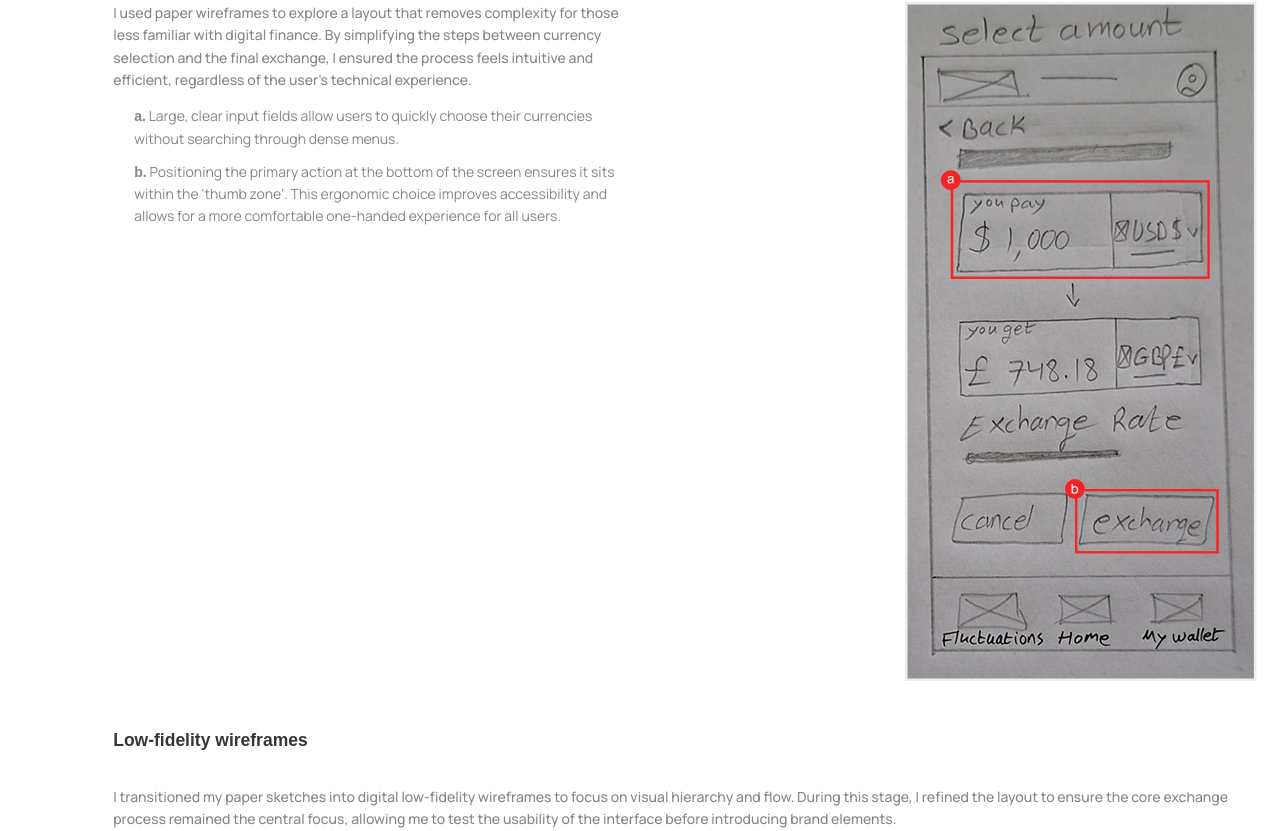
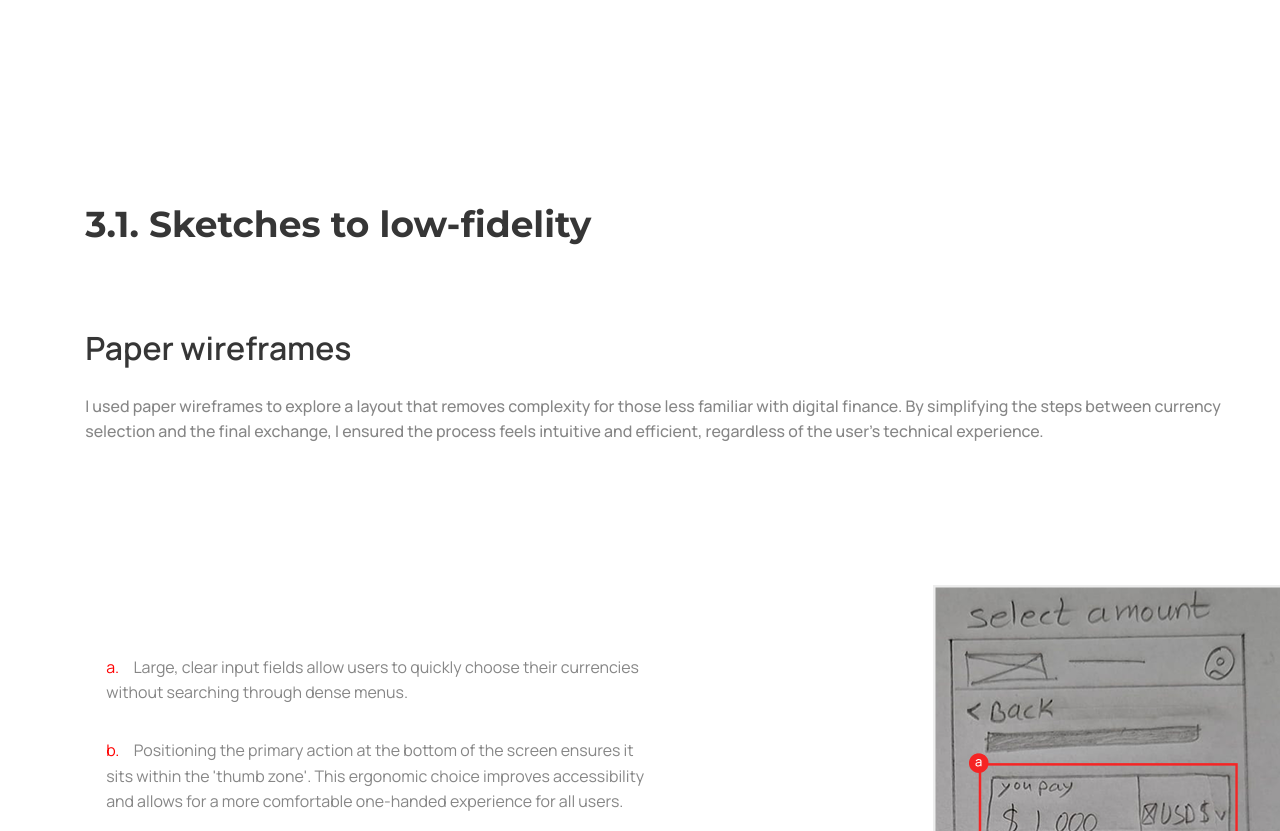
Before and after one commit to mikaridley/Eldan-Ridley-s-Portfolio, a React (Vite) app: page / in a window 1280 px wide. Shown: the part 9389-10220 px from the top of the page. Built offline with nearby package versions, Linux system fonts and the light colour scheme; a web font is replaced by a local one.

Commit message:
style part of design

```diff
--- a/src/assets/styles/pages/HomePage.css
+++ b/src/assets/styles/pages/HomePage.css
@@ -342,66 +342,50 @@
         display: grid;
         grid-template-columns: minmax(0, 1fr) minmax(0, 1.1fr);
         grid-template-rows: auto auto auto;
-        gap: 0 4rem;
-        row-gap: 1rem;
         align-items: start;
-        padding-inline: 2rem;
         padding-block: 3rem 5rem;
         max-width: 1200px;
         margin-inline: auto;
 
         .design-wireframes-heading {
             grid-column: 1 / -1;
-            font-size: clamp(1.5rem, 3vw, 2rem);
-            font-weight: 700;
             color: var(--dark-grey);
-            margin: 0 0 0.25rem 0;
+            margin: 22rem 0 5.7rem 0;
         }
 
         .design-wireframes-subtitle {
             grid-column: 1 / -1;
-            font-size: 1.25rem;
-            font-weight: 700;
             color: var(--dark-grey);
-            margin: 0 0 1.5rem 0;
+            margin: 0 0 1.7rem 0;
         }
 
-        .design-wireframes-subtitle--block {
-            grid-column: 1 / -1;
-            margin-block-start: 2.5rem;
+        .design-wireframes-p {
+                grid-column:1/3;
+                color: var(--main-txt);
+                font-size: 1.14rem;
+                line-height: 1.6;
+                margin: 0 0 10rem 0;
         }
 
-        .design-wireframes-text {
-            grid-column: 1;
-            grid-row: 3;
-
-            .design-wireframes-p {
-                color: var(--main-txt);
-                font-size: 1rem;
-                line-height: 1.6;
-                margin: 0 0 1rem 0;
-            }
-
-            .design-wireframes-notes {
-                margin: 0;
+        .design-wireframes-notes {
+                margin-block-start:5rem;
                 padding-left: 1.5rem;
                 color: var(--main-txt);
-                font-size: 1rem;
+                font-size: 1.14rem;
                 line-height: 1.6;
 
                 li {
-                    margin-block-end: 0.75rem;
-
-                    &:last-child {
-                        margin-block-end: 0;
+                    margin-bottom:2.3rem;
+                    & span{
+                        color:red;
+                        margin-right:0.8rem;
                     }
                 }
-            }
         }
 
         .design-wireframes-fig {
             grid-column: 2;
-            grid-row: 3;
+            grid-row: 4;
             display: flex;
             justify-content: flex-end;
             align-items: start;
@@ -410,28 +394,33 @@
                 display: block;
                 max-width: 100%;
                 height: auto;
+                margin-block-end:32rem;
             }
+        }
+
+        .design-wireframes-subtitle--block {
+            grid-column: 1 / -1;
+            margin-block-end:1.7rem;
         }
 
         .design-wireframes-lofi-p {
             grid-column: 1 / -1;
             color: var(--main-txt);
-            font-size: 1rem;
+            font-size: 1.14rem;
             line-height: 1.6;
-            margin: 0 0 1.5rem 0;
+            margin: 0 0 9.6rem 0;
+            max-width: 75rem;
         }
 
         .design-wireframes-carousel {
             grid-column: 1 / -1;
             width: 100vw;
             margin-left: calc(50% - 50vw);
-            margin-block-end: 1rem;
-            overflow-x: clip;
+            margin-block-end: 22rem;
             background-color: var(--light-bg);
 
             .imgs-carousel {
                 width: 100%;
-                max-width: none;
                 height: 400px;
                 --imgs-carousel-slide-height: 400px;
             }
--- a/src/pages/HomePage.jsx
+++ b/src/pages/HomePage.jsx
@@ -237,15 +237,13 @@ export function HomePage() {
       <section className="design-wireframes" aria-labelledby="design-wireframes-heading">
         <h3 id="design-wireframes-heading" className="design-wireframes-heading">3.1. Sketches to low-fidelity</h3>
         <h4 className="design-wireframes-subtitle">Paper wireframes</h4>
-        <div className="design-wireframes-text">
           <p className="design-wireframes-p">
             I used paper wireframes to explore a layout that removes complexity for those less familiar with digital finance. By simplifying the steps between currency selection and the final exchange, I ensured the process feels intuitive and efficient, regardless of the user&apos;s technical experience.
           </p>
           <ul className="design-wireframes-notes">
-            <li><strong>a.</strong> Large, clear input fields allow users to quickly choose their currencies without searching through dense menus.</li>
-            <li><strong>b.</strong> Positioning the primary action at the bottom of the screen ensures it sits within the &apos;thumb zone&apos;. This ergonomic choice improves accessibility and allows for a more comfortable one-handed experience for all users.</li>
+            <li><span>a.</span> Large, clear input fields allow users to quickly choose their currencies without searching through dense menus.</li>
+            <li><span>b.</span> Positioning the primary action at the bottom of the screen ensures it sits within the &apos;thumb zone&apos;. This ergonomic choice improves accessibility and allows for a more comfortable one-handed experience for all users.</li>
           </ul>
-        </div>
         {PAPER_WIREFRAME_IMG && (
           <div className="design-wireframes-fig">
             <img src={PAPER_WIREFRAME_IMG} alt="Paper wireframe - select amount screen for currency exchange" className="design-wireframes-img" />
@@ -258,7 +256,7 @@ export function HomePage() {
         </p>
         <div className="design-wireframes-carousel">
           {LOW_WIREFRAMES_CAROUSEL_IMAGES.length > 0 ? (
-            <ImgsCarousel images={LOW_WIREFRAMES_CAROUSEL_IMAGES} />
+            <ImgsCarousel images={LOW_WIREFRAMES_CAROUSEL_IMAGES} gap={15} />
           ) : (
             <p className="design-wireframes-carousel-placeholder">
               Add wireframe images to <code>src/assets/imgs/quantex/stepper/low-wireframes-carousel/</code> to see the carousel.
```
